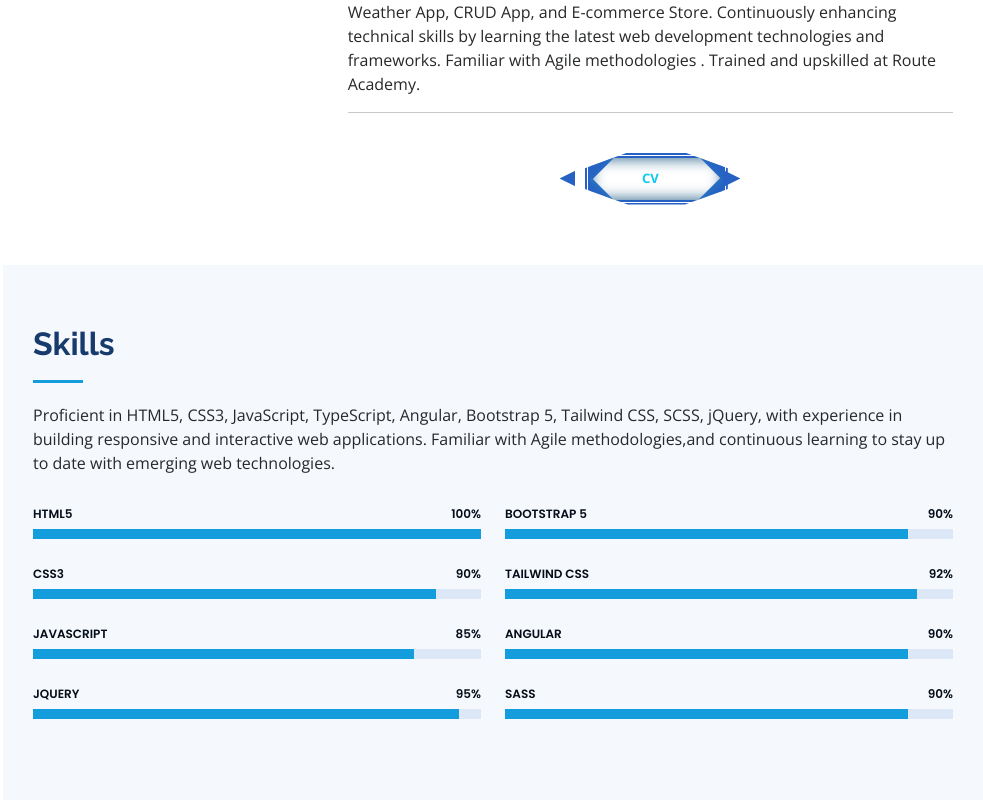
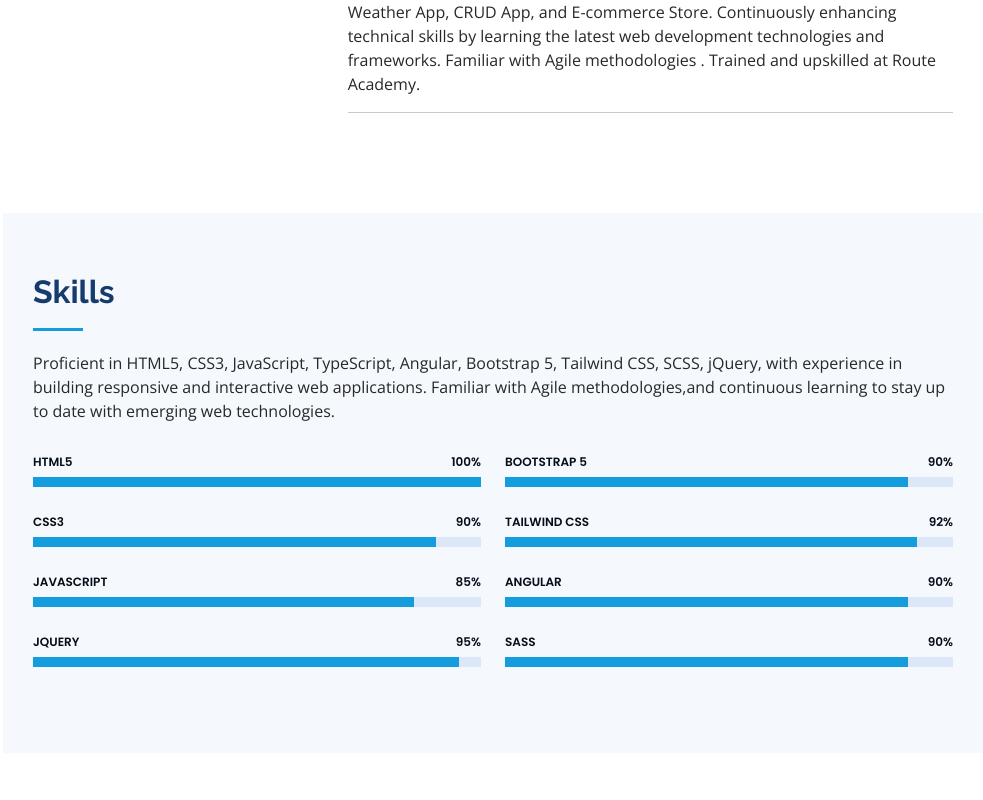
Before and after one commit to Romanyanter/portfolio, a plain HTML site: page index.html in a window 1280 px wide. Shown: the part 1300-2100 px from the top of the page, without its empty margins (297-1280 px from the left). Drawn offline with nearby package versions, Linux system fonts and the light colour scheme.

Commit message:
commit 2

```diff
--- a/assets/css/style.css
+++ b/assets/css/style.css
@@ -38,180 +38,7 @@ h6 {
   background-color: #149ddd;
 }
 
-/* Start Buttone */
-/* From Uiverse.io by Navarog21 */
-button {
-  position: relative;
-  width: 11em;
-  height: 4em;
-  outline: none;
-  transition: 0.1s;
-  background-color: transparent;
-  border: none;
-  font-size: 13px;
-  font-weight: bold;
-  color: #ddebf0;
-}
 
-#clip {
-  --color: #2761c3;
-  position: absolute;
-  top: 0;
-  overflow: hidden;
-  width: 100%;
-  height: 100%;
-  border: 5px double var(--color);
-  box-shadow: inset 0px 0px 15px #195480;
-  -webkit-clip-path: polygon(
-    30% 0%,
-    70% 0%,
-    100% 30%,
-    100% 70%,
-    70% 100%,
-    30% 100%,
-    0% 70%,
-    0% 30%
-  );
-}
-
-.arrow {
-  position: absolute;
-  transition: 0.2s;
-  background-color: #2761c3;
-  top: 35%;
-  width: 11%;
-  height: 30%;
-}
-
-#leftArrow {
-  left: -13.5%;
-  -webkit-clip-path: polygon(100% 0, 100% 100%, 0 50%);
-}
-
-#rightArrow {
-  -webkit-clip-path: polygon(100% 49%, 0 0, 0 100%);
-  left: 102%;
-}
-
-button:hover #rightArrow {
-  background-color: #27c39f;
-  left: -15%;
-  animation: 0.6s ease-in-out both infinite alternate rightArrow8;
-}
-
-button:hover #leftArrow {
-  background-color: #27c39f;
-  left: 103%;
-  animation: 0.6s ease-in-out both infinite alternate leftArrow8;
-}
-
-.corner {
-  position: absolute;
-  width: 4em;
-  height: 4em;
-  background-color: #2761c3;
-  box-shadow: inset 1px 1px 8px #2781c3;
-  transform: scale(1) rotate(45deg);
-  transition: 0.2s;
-}
-
-#rightTop {
-  top: -1.98em;
-  left: 91%;
-}
-
-#leftTop {
-  top: -1.96em;
-  left: -3em;
-}
-
-#leftBottom {
-  top: 2.1em;
-  left: -2.15em;
-}
-
-#rightBottom {
-  top: 45%;
-  left: 88%;
-}
-
-button:hover #leftTop {
-  animation: 0.1s ease-in-out 0.05s both changeColor8,
-    0.2s linear 0.4s both lightEffect8;
-}
-
-button:hover #rightTop {
-  animation: 0.1s ease-in-out 0.15s both changeColor8,
-    0.2s linear 0.4s both lightEffect8;
-}
-
-button:hover #rightBottom {
-  animation: 0.1s ease-in-out 0.25s both changeColor8,
-    0.2s linear 0.4s both lightEffect8;
-}
-
-button:hover #leftBottom {
-  animation: 0.1s ease-in-out 0.35s both changeColor8,
-    0.2s linear 0.4s both lightEffect8;
-}
-
-button:hover .corner {
-  transform: scale(1.25) rotate(45deg);
-}
-
-button:hover #clip {
-  animation: 0.2s ease-in-out 0.55s both greenLight8;
-  --color: #27c39f;
-}
-
-@keyframes changeColor8 {
-  from {
-    background-color: #2781c3;
-  }
-
-  to {
-    background-color: #27c39f;
-  }
-}
-
-@keyframes lightEffect8 {
-  from {
-    box-shadow: 1px 1px 5px #27c39f;
-  }
-
-  to {
-    box-shadow: 0 0 2px #27c39f;
-  }
-}
-
-@keyframes greenLight8 {
-  from {
-  }
-
-  to {
-    box-shadow: inset 0px 0px 32px #27c39f;
-  }
-}
-
-@keyframes leftArrow8 {
-  from {
-    transform: translate(0px);
-  }
-
-  to {
-    transform: translateX(10px);
-  }
-}
-
-@keyframes rightArrow8 {
-  from {
-    transform: translate(0px);
-  }
-
-  to {
-    transform: translateX(-10px);
-  }
-}
 
 /* End Buttone */
 
--- a/index.html
+++ b/index.html
@@ -90,18 +90,7 @@
             </p>
             <hr/>
             <br/>
-            <a href="./Romany_Antar_CV_English.pdf" class="d-flex justify-content-center align-items-center" target="_blank">
-              <button class="text-info">CV
-                  <div id="clip">
-                      <div id="leftTop" class="corner"></div>
-                      <div id="rightBottom" class="corner"></div>
-                      <div id="rightTop" class="corner"></div>
-                      <div id="leftBottom" class="corner"></div>
-                  </div>
-                  <span id="rightArrow" class="arrow"></span>
-                  <span id="leftArrow" class="arrow"></span>
-              </button>
-            </a>
+
           </div>
         </div>
       </div>
```
